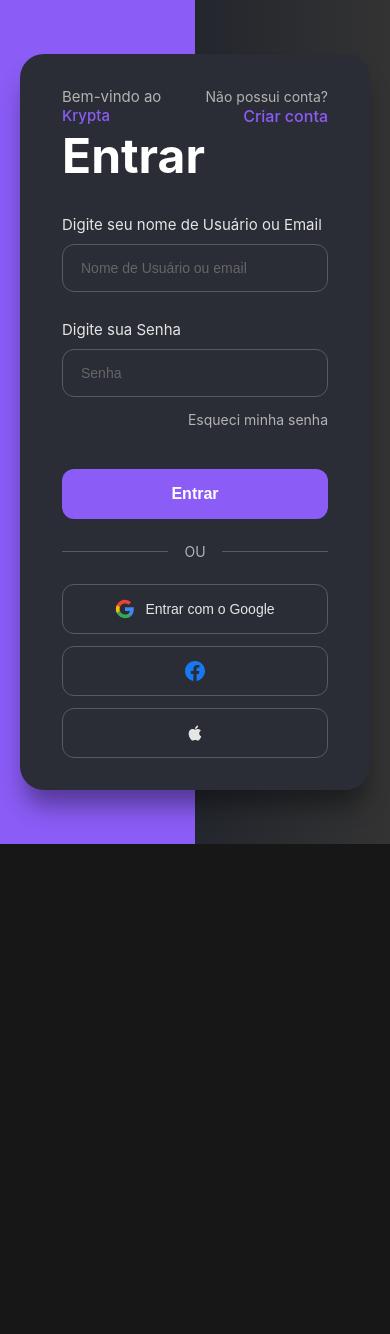
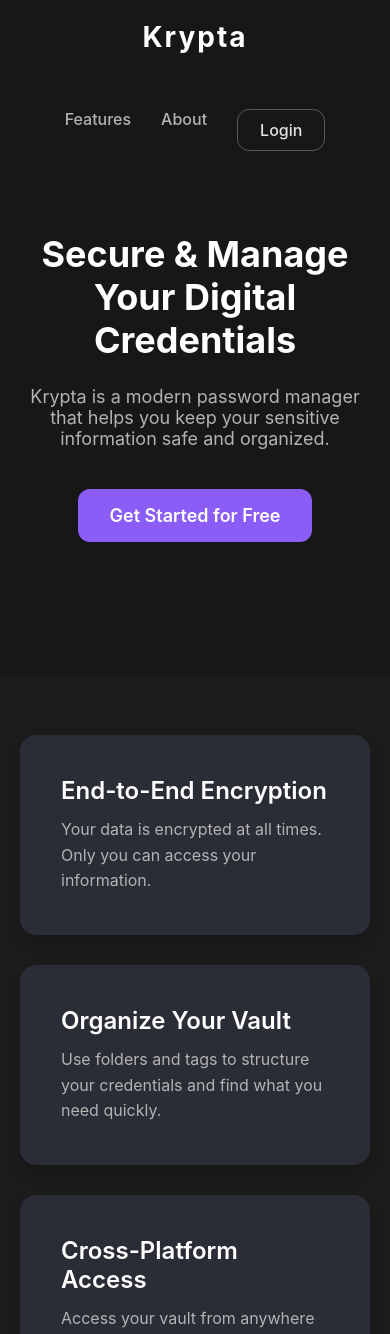
Before and after one commit to CrazyMintt/Krypta, a React (Vite) app in the folder frontend/: page / in a window 390 px wide. Shown: the top 1334 px of the page. Before the commit the page ends 844 px from the top, so only its background shows below. Built offline with nearby package versions, Linux system fonts and the light colour scheme.

Commit message:
Landing page funcionando

```diff
--- a/frontend/src/App.jsx
+++ b/frontend/src/App.jsx
@@ -17,6 +17,8 @@ import Dashboard from './components/views/Dashboard';
 import Modal from './components/layout/Modal';
 import NewCredentialForm from './components/forms/NewCredentialForm';
 import SettingsModal from './components/layout/SettingsModal';
+import Landing from './components/views/Landing';
+import './styles/landing.css';
 
 
 // Mock data para simular uma estrutura de arquivos
@@ -177,19 +179,25 @@ const MainApp = () => {
   );
 };
 
-function App() {
+function KryptaApp() {
   const [isAuthenticated, setIsAuthenticated] = useState(false);
-  const [authView, setAuthView] = useState('login');
+  const [currentView, setCurrentView] = useState('landing');
 
   const handleLoginSuccess = () => setIsAuthenticated(true);
 
   if (!isAuthenticated) {
-    return authView === 'login'
-      ? <Login onNavigateToSignup={() => setAuthView('signup')} onLoginSuccess={handleLoginSuccess} />
-      : <Signup onNavigateToLogin={() => setAuthView('login')} />;
+    if (currentView === 'landing') {
+      return <Landing onNavigateToLogin={() => setCurrentView('login')} onNavigateToSignup={() => setCurrentView('signup')} />;
+    }
+    if (currentView === 'login') {
+      return <Login onNavigateToSignup={() => setCurrentView('signup')} onLoginSuccess={handleLoginSuccess} onNavigateToLanding={() => setCurrentView('landing')} />;
+    }
+    if (currentView === 'signup') {
+      return <Signup onNavigateToLogin={() => setCurrentView('login')} onNavigateToLanding={() => setCurrentView('landing')} />;
+    }
   }
 
   return <MainApp />;
 }
 
-export default App;
+export default KryptaApp;
--- a/frontend/src/components/auth/Login.jsx
+++ b/frontend/src/components/auth/Login.jsx
@@ -1,6 +1,6 @@
 import React, { useRef } from 'react';
 
-const Login = ({ onNavigateToSignup, onLoginSuccess }) => {
+const Login = ({ onNavigateToSignup, onLoginSuccess, onNavigateToLanding }) => {
     const passwordInputRef = useRef(null);
     const eyeIconRef = useRef(null);
 
@@ -61,7 +61,7 @@ const Login = ({ onNavigateToSignup, onLoginSuccess }) => {
             <div className="form-container login-form-container">
                 <div className="form-header">
                     <div className="form-header-row">
-                        <div className="form-subtitle">Bem-vindo ao <a href="#">Krypta</a></div>
+                        <div className="form-subtitle">Bem-vindo ao <a href="#" onClick={(e) => { e.preventDefault(); onNavigateToLanding(); }}>Krypta</a></div>
 
                         <div className="account-link">
                             <span className="account-link-text">Não possui conta?</span>
--- a/frontend/src/components/auth/Signup.jsx
+++ b/frontend/src/components/auth/Signup.jsx
@@ -1,6 +1,6 @@
 import React from 'react';
 
-const Signup = ({ onNavigateToLogin }) => {
+const Signup = ({ onNavigateToLogin, onNavigateToLanding }) => {
   const handleSignup = async (e) => {
     e.preventDefault();
 
@@ -48,7 +48,7 @@ const Signup = ({ onNavigateToLogin }) => {
         <div className="form-header">
             <div className="form-header-row">
                 <div className="form-subtitle">
-                    Bem-vindo ao <a href="#">Krypta</a>
+                    Bem-vindo ao <a href="#" onClick={(e) => { e.preventDefault(); onNavigateToLanding(); }}>Krypta</a>
                 </div>
                 <div className="account-link">
                     <span className="account-link-text">Já possui uma conta?</span>
--- /dev/null
+++ b/frontend/src/components/views/Landing.jsx
@@ -0,0 +1,43 @@
+import React from 'react';
+
+const Landing = ({ onNavigateToLogin, onNavigateToSignup }) => {
+  return (
+    <div className="landing-container">
+        <header className="landing-header">
+            <div className="logo">Krypta</div>
+            <nav className="landing-nav">
+                <a href="#features">Features</a>
+                <a href="#about">About</a>
+                <a href="#" onClick={onNavigateToLogin} className="btn-login">Login</a>
+            </nav>
+        </header>
+
+        <section className="hero-section">
+            <h1>Secure & Manage Your Digital Credentials</h1>
+            <p>Krypta is a modern password manager that helps you keep your sensitive information safe and organized.</p>
+            <a href="#" onClick={onNavigateToSignup} className="cta-button">Get Started for Free</a>
+        </section>
+
+        <section id="features" className="features-section">
+            <div className="feature-card">
+                <h3>End-to-End Encryption</h3>
+                <p>Your data is encrypted at all times. Only you can access your information.</p>
+            </div>
+            <div className="feature-card">
+                <h3>Organize Your Vault</h3>
+                <p>Use folders and tags to structure your credentials and find what you need quickly.</p>
+            </div>
+            <div className="feature-card">
+                <h3>Cross-Platform Access</h3>
+                <p>Access your vault from anywhere with our web and desktop applications.</p>
+            </div>
+        </section>
+
+        <footer id="about" className="landing-footer">
+            <p>&copy; 2025 Krypta. All rights reserved.</p>
+        </footer>
+    </div>
+  );
+};
+
+export default Landing;
--- /dev/null
+++ b/frontend/src/styles/landing.css
@@ -0,0 +1,211 @@
+/* src/styles/landing.css */
+
+/* --- General Landing Page Styles --- */
+.landing-container {
+    font-family: -apple-system, BlinkMacSystemFont, 'Segoe UI', Roboto, Oxygen, Ubuntu, Cantarell, sans-serif;
+    background: #171717;
+    color: #e5e5e5;
+    animation: fadeIn 0.5s ease-in-out;
+}
+
+/* --- Header --- */
+.landing-header {
+    display: flex;
+    justify-content: space-between;
+    align-items: center;
+    padding: 24px 60px;
+    background: transparent;
+    position: absolute;
+    width: 100%;
+    top: 0;
+    left: 0;
+    z-index: 10;
+}
+
+.logo {
+    font-size: 28px;
+    font-weight: 700;
+    color: #fff;
+}
+
+.landing-nav a {
+    margin: 0 20px;
+    text-decoration: none;
+    color: #b3b3b3;
+    font-weight: 500;
+    transition: color 0.3s ease;
+}
+
+.landing-nav a:hover {
+    color: #fff;
+}
+
+.landing-nav .btn-login {
+    padding: 10px 22px;
+    border: 1px solid #5a5a5a;
+    border-radius: 12px;
+    color: #e5e5e5;
+    transition: background-color 0.3s ease, color 0.3s ease, border-color 0.3s ease;
+}
+
+.landing-nav .btn-login:hover {
+    background-color: #2a2d35;
+    border-color: #8b5cf6;
+    color: #fff;
+}
+
+/* --- Hero Section --- */
+.hero-section {
+    text-align: center;
+    padding: 180px 20px 120px;
+    background: #171717;
+    display: flex;
+    flex-direction: column;
+    align-items: center;
+    justify-content: center;
+    min-height: 80vh;
+}
+
+.hero-section h1 {
+    font-size: 64px;
+    font-weight: 700;
+    color: #fff;
+    margin-bottom: 24px;
+    max-width: 800px;
+    line-height: 1.2;
+}
+
+.hero-section p {
+    font-size: 20px;
+    color: #b3b3b3;
+    margin-bottom: 40px;
+    max-width: 600px;
+}
+
+.cta-button {
+    padding: 16px 32px;
+    background: #8b5cf6;
+    color: white;
+    text-decoration: none;
+    font-size: 18px;
+    font-weight: 600;
+    border-radius: 12px;
+    transition: background-color 0.3s ease, transform 0.3s ease;
+}
+
+.cta-button:hover {
+    background-color: #7c3aed;
+    transform: translateY(-2px);
+}
+
+/* --- Features Section --- */
+.features-section {
+    display: flex;
+    justify-content: center;
+    gap: 30px;
+    padding: 80px 60px;
+    background-color: #1c1c1c;
+    text-align: left;
+}
+
+.feature-card {
+    background-color: #2a2d35;
+    padding: 40px;
+    border-radius: 16px;
+    box-shadow: 0 8px 16px rgba(0, 0, 0, 0.2);
+    max-width: 360px;
+    border: 1px solid transparent;
+    transition: border-color 0.3s ease, transform 0.3s ease;
+}
+
+.feature-card:hover {
+    transform: translateY(-5px);
+    border-color: #8b5cf6;
+}
+
+.feature-card .icon {
+    font-size: 42px;
+    margin-bottom: 24px;
+    color: #8b5cf6;
+}
+
+.feature-card h3 {
+    font-size: 24px;
+    font-weight: 600;
+    color: #fff;
+    margin-bottom: 12px;
+}
+
+.feature-card p {
+    color: #b3b3b3;
+    line-height: 1.6;
+}
+
+/* --- Footer --- */
+.landing-footer {
+    text-align: center;
+    padding: 40px 20px;
+    background-color: #171717;
+    color: #b3b3b3;
+    border-top: 1px solid #2a2d35;
+}
+
+/* --- Responsive --- */
+@media (max-width: 992px) {
+    .features-section {
+        flex-direction: column;
+        align-items: center;
+    }
+
+    .landing-header {
+        padding: 20px 40px;
+    }
+
+    .hero-section h1 {
+        font-size: 48px;
+    }
+}
+
+@media (max-width: 768px) {
+    .landing-header {
+        flex-direction: column;
+        gap: 15px;
+    }
+
+    .hero-section {
+        padding-top: 220px;
+    }
+
+    .hero-section h1 {
+        font-size: 40px;
+    }
+
+    .hero-section p {
+        font-size: 18px;
+    }
+}
+
+@media (max-width: 480px) {
+    .landing-header {
+        padding: 20px;
+    }
+
+    .landing-nav {
+        display: flex;
+        flex-wrap: wrap;
+        justify-content: center;
+        gap: 10px;
+    }
+
+    .landing-nav a {
+        margin: 0 10px;
+    }
+
+    .hero-section h1 {
+        font-size: 36px;
+    }
+
+    .features-section {
+        padding: 60px 20px;
+    }
+}
--- a/frontend/src/styles/main.css
+++ b/frontend/src/styles/main.css
@@ -10,6 +10,10 @@ body {
     background: #171717;
     color: #fff;
     height: 100vh;
+}
+
+/* Disable scrolling only when the main app is rendered */
+body:has(div.container) {
     overflow: hidden;
 }
 
```
